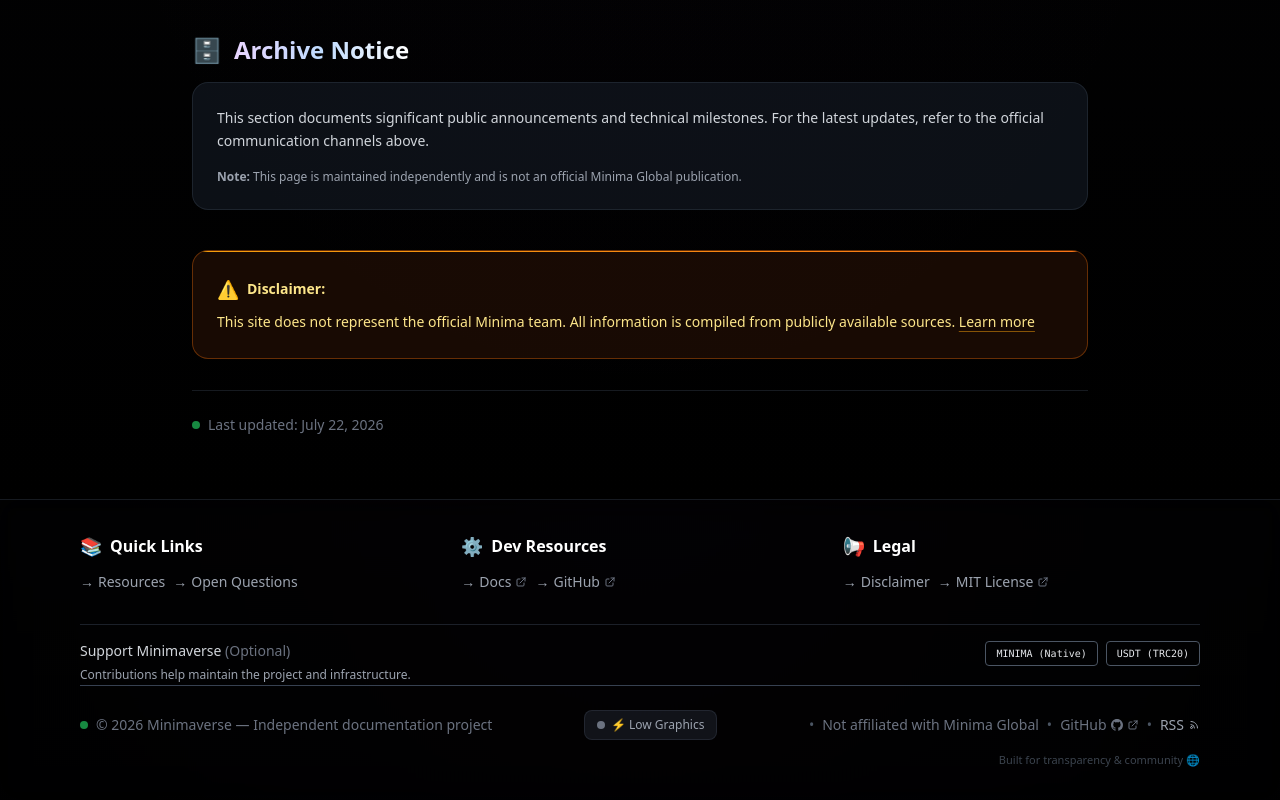
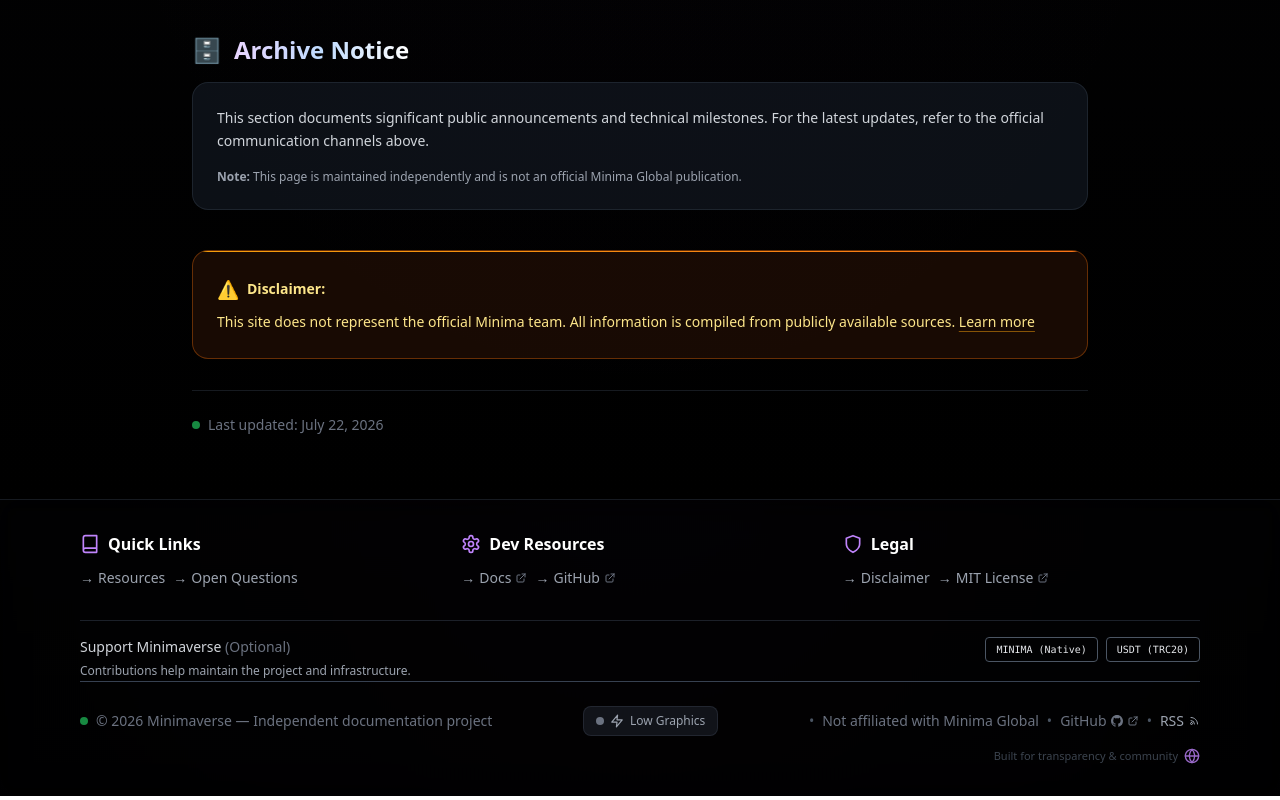
Before and after one commit to KuA1bo/minimaverse-site, a Next.js app: page /news in a window 1280 px wide. Shown: the part 4300-5100 px from the top of the page. Built offline with nearby package versions, Linux system fonts and the light colour scheme.

Commit message:
polish: replace footer and toggle emojis with inline SVG icons

```diff
--- a/src/app/layout.tsx
+++ b/src/app/layout.tsx
@@ -112,7 +112,10 @@ export default function RootLayout({
             <div className="grid grid-cols-1 md:grid-cols-3 gap-4 sm:gap-6 mb-6 sm:mb-8 text-center md:text-left">
               <div className="space-y-2 sm:space-y-3">
                 <h4 className="text-white font-semibold flex items-center justify-center md:justify-start gap-2">
-                  <span className="text-lg">📚</span> Quick Links
+                  <svg className="w-5 h-5 text-purple-400" fill="none" stroke="currentColor" viewBox="0 0 24 24" strokeWidth="2" strokeLinecap="round" strokeLinejoin="round">
+                    <path d="M4 19.5A2.5 2.5 0 0 1 6.5 17H20M4 19.5V4.5A2.5 2.5 0 0 1 6.5 2H20v20H6.5A2.5 2.5 0 0 1 4 19.5z" />
+                  </svg>
+                  Quick Links
                 </h4>
                 <div className="flex flex-wrap justify-center md:justify-start gap-1.5 sm:gap-2">
                   <Link href="/resources" className="group text-[11px] sm:text-sm text-gray-400 hover:text-purple-400 transition-colors flex items-center gap-1">
@@ -126,7 +129,11 @@ export default function RootLayout({
 
               <div className="space-y-2 sm:space-y-3">
                 <h4 className="text-white font-semibold flex items-center justify-center md:justify-start gap-2">
-                  <span className="text-lg">⚙️</span> Dev Resources
+                  <svg className="w-5 h-5 text-purple-400" fill="none" stroke="currentColor" viewBox="0 0 24 24" strokeWidth="2" strokeLinecap="round" strokeLinejoin="round">
+                    <path d="M12.22 2h-.44a2 2 0 0 0-2 2v.18a2 2 0 0 1-1 1.73l-.43.25a2 2 0 0 1-2 0l-.15-.08a2 2 0 0 0-2.73.73l-.22.38a2 2 0 0 0 .73 2.73l.15.1a2 2 0 0 1 1 1.72v.51a2 2 0 0 1-1 1.74l-.15.09a2 2 0 0 0-.73 2.73l.22.38a2 2 0 0 0 2.73.73l.15-.08a2 2 0 0 1 2 0l.43.25a2 2 0 0 1 1 1.73V20a2 2 0 0 0 2 2h.44a2 2 0 0 0 2-2v-.18a2 2 0 0 1 1-1.73l.43-.25a2 2 0 0 1 2 0l.15.08a2 2 0 0 0 2.73-.73l.22-.39a2 2 0 0 0-.73-2.73l-.15-.1a2 2 0 0 1-1-1.72v-.51a2 2 0 0 1 1-1.74l.15-.09a2 2 0 0 0 .73-2.73l-.22-.38a2 2 0 0 0-2.73-.73l-.15.08a2 2 0 0 1-2 0l-.43-.25a2 2 0 0 1-1-1.73V4a2 2 0 0 0-2-2z" />
+                    <circle cx="12" cy="12" r="3" />
+                  </svg>
+                  Dev Resources
                 </h4>
                 <div className="flex flex-wrap justify-center md:justify-start gap-1.5 sm:gap-2">
                   <ExternalLink href="https://docs.minima.global" className="group text-[11px] sm:text-sm text-gray-400 hover:text-purple-400 transition-colors flex items-center gap-1">
@@ -140,7 +147,10 @@ export default function RootLayout({
 
               <div className="space-y-2 sm:space-y-3">
                 <h4 className="text-white font-semibold flex items-center justify-center md:justify-start gap-2">
-                  <span className="text-lg">📢</span> Legal
+                  <svg className="w-5 h-5 text-purple-400" fill="none" stroke="currentColor" viewBox="0 0 24 24" strokeWidth="2" strokeLinecap="round" strokeLinejoin="round">
+                    <path d="M12 22s8-4 8-10V5l-8-3-8 3v7c0 6 8 10 8 10z" />
+                  </svg>
+                  Legal
                 </h4>
                 <div className="flex flex-wrap justify-center md:justify-start gap-1.5 sm:gap-2">
                   <Link href="/disclaimer" aria-label="Read full disclaimer" className="group text-[11px] sm:text-sm text-gray-400 hover:text-purple-400 transition-colors flex items-center gap-1">
@@ -185,8 +195,13 @@ export default function RootLayout({
               </p>
             </div>
 
-            <p className="text-gray-600 text-[11px] mt-3 text-center sm:text-right opacity-80 hover:opacity-100 transition-opacity duration-300">
-              Built for transparency &amp; community 🌐
+            <p className="text-gray-600 text-[11px] mt-3 text-center sm:text-right opacity-80 hover:opacity-100 transition-opacity duration-300 flex items-center justify-center md:justify-end gap-1.5">
+              Built for transparency &amp; community
+              <svg className="w-4 h-4 text-purple-400" fill="none" stroke="currentColor" viewBox="0 0 24 24" strokeWidth="2" strokeLinecap="round" strokeLinejoin="round">
+                <circle cx="12" cy="12" r="10" />
+                <path d="M2 12h20" />
+                <path d="M12 2a15.3 15.3 0 0 1 4 10 15.3 15.3 0 0 1-4 10 15.3 15.3 0 0 1-4-10 15.3 15.3 0 0 1 4-10z" />
+              </svg>
             </p>
           </div>
         </footer>
--- a/src/components/EconomyModeToggle.tsx
+++ b/src/components/EconomyModeToggle.tsx
@@ -47,7 +47,12 @@ export default function EconomyModeToggle() {
       title={enabled ? 'Low graphics mode: ON (animations reduced)' : 'Low graphics mode: OFF (full visuals)'}
     >
       <span className={`w-2 h-2 rounded-full transition-colors ${enabled ? 'bg-green-400 animate-pulse' : 'bg-gray-500'}`} />
-      <span>⚡ Low Graphics</span>
+      <span className="inline-flex items-center gap-1.5">
+        <svg className="w-3.5 h-3.5" fill="none" stroke="currentColor" viewBox="0 0 24 24" strokeWidth="2" strokeLinecap="round" strokeLinejoin="round">
+          <path d="M13 2L3 14h9l-1 8 10-12h-9l1-8z" />
+        </svg>
+        Low Graphics
+      </span>
     </button>
   );
 }
```
